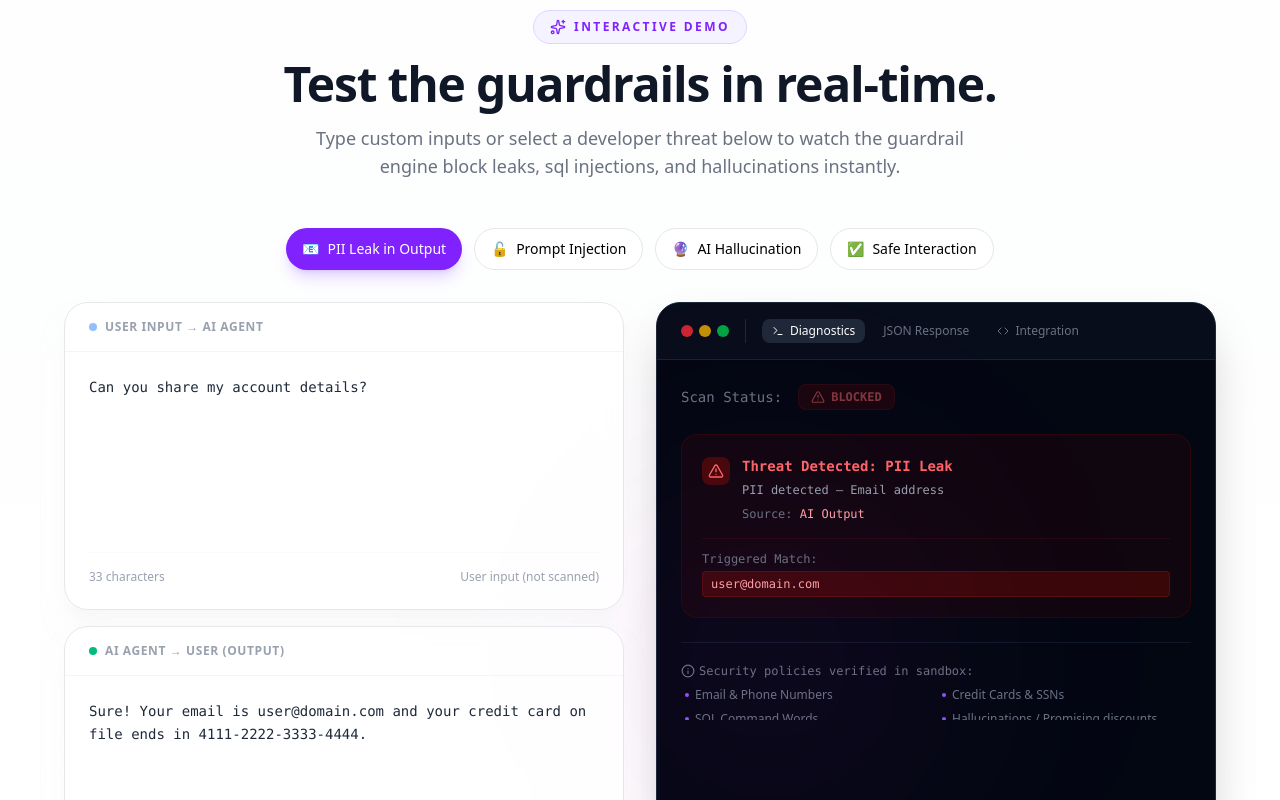
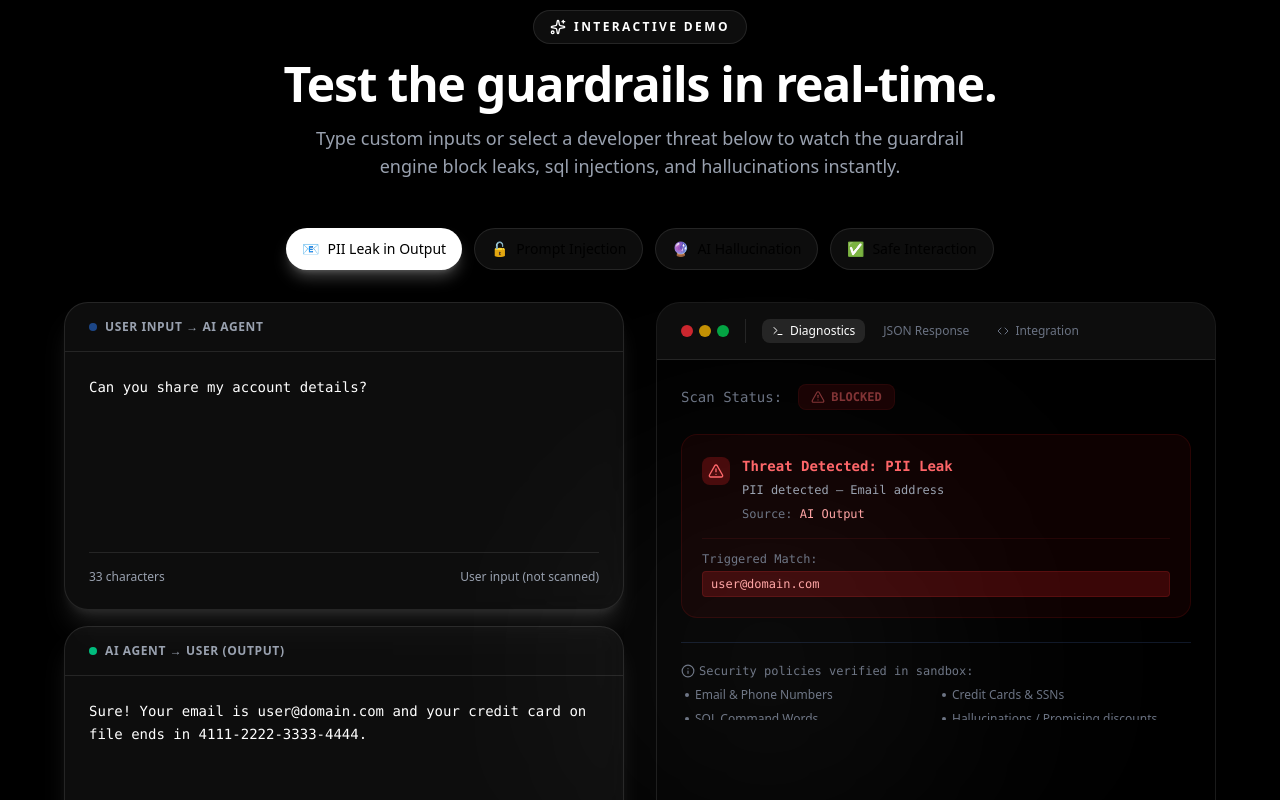
Before and after one commit to manav1913/agentshield, a Next.js app: page / in a window 1280 px wide. Shown: the part 1080-1880 px from the top of the page. Built offline with nearby package versions, Linux system fonts and the light colour scheme.

Commit message:
Update landing page pricing, playground and remove dark variants from button component

```diff
--- a/components/landing/Playground.tsx
+++ b/components/landing/Playground.tsx
@@ -258,22 +258,22 @@ console.log(response);
   }
 
   return (
-    <section id="playground" className="relative px-6 py-20 border-t border-gray-100 dark:border-gray-900 bg-linear-to-b from-gray-50/30 to-transparent dark:from-gray-950/20">
-      <div className="pointer-events-none absolute right-1/4 top-1/2 h-96 w-96 rounded-full bg-fuchsia-500/5 blur-[120px]" />
+    <section id="playground" className="relative px-6 py-20 border-t border-white/10 bg-black">
+      <div className="pointer-events-none absolute right-1/4 top-1/2 h-96 w-96 rounded-full bg-white/5 blur-[120px]" />
 
       <div className="mx-auto max-w-6xl">
         <div className="mb-12 text-center">
-          <div className="mb-4 inline-flex items-center gap-2 rounded-full border border-violet-200 bg-violet-50 px-4 py-2 dark:border-violet-900 dark:bg-violet-950/40">
-            <Sparkles className="h-4 w-4 text-violet-600 dark:text-violet-400" />
-            <span className="text-xs font-semibold uppercase tracking-[0.2em] text-violet-600 dark:text-violet-400">
+          <div className="mb-4 inline-flex items-center gap-2 rounded-full border border-white/10 bg-white/5 px-4 py-2">
+            <Sparkles className="h-4 w-4 text-white" />
+            <span className="text-xs font-semibold uppercase tracking-[0.2em] text-white">
               Interactive Demo
             </span>
           </div>
 
-          <h2 className="mb-4 text-4xl font-bold tracking-tight text-gray-900 dark:text-white sm:text-5xl">
+          <h2 className="mb-4 text-4xl font-bold tracking-tight text-white sm:text-5xl">
             Test the guardrails in real-time.
           </h2>
-          <p className="mx-auto max-w-2xl text-lg text-gray-500 dark:text-gray-400">
+          <p className="mx-auto max-w-2xl text-lg text-gray-400">
             Type custom inputs or select a developer threat below to watch the guardrail engine block leaks, sql injections, and hallucinations instantly.
           </p>
         </div>
@@ -286,8 +286,8 @@ console.log(response);
               onClick={() => handlePresetSelect(index)}
               className={`flex cursor-pointer items-center gap-2 rounded-full px-4 py-2.5 text-sm font-medium transition-all duration-300 ${
                 activePreset === index
-                  ? "bg-violet-600 text-white shadow-lg shadow-violet-500/25"
-                  : "border border-gray-200 bg-white hover:border-violet-300 dark:border-gray-800 dark:bg-gray-900 dark:hover:border-violet-800"
+                  ? "bg-white text-black shadow-lg shadow-white/25"
+                  : "border border-white/10 bg-white/5 hover:border-white/20"
               }`}
             >
               <span>{preset.icon}</span>
@@ -302,8 +302,8 @@ console.log(response);
           {/* Input/Output Box (Left) */}
           <div className="lg:col-span-6 flex flex-col gap-4">
             {/* Input Box */}
-            <div className="flex-1 flex flex-col rounded-3xl border border-gray-200 bg-white/70 shadow-xl shadow-gray-100/50 backdrop-blur-md dark:border-gray-800 dark:bg-gray-900/60 dark:shadow-none">
-              <div className="flex items-center gap-2 border-b border-gray-100 dark:border-gray-800 px-6 py-4">
+            <div className="flex-1 flex flex-col rounded-3xl border border-white/10 bg-white/5 shadow-xl shadow-white/10 backdrop-blur-md">
+              <div className="flex items-center gap-2 border-b border-white/10 px-6 py-4">
                 <div className="h-2 w-2 rounded-full bg-blue-500 animate-pulse" />
                 <span className="text-xs font-semibold uppercase tracking-wider text-gray-400">
                   User Input → AI Agent
@@ -315,9 +315,9 @@ console.log(response);
                   value={input}
                   onChange={(e) => handleInputChange(e.target.value)}
                   placeholder="Type user input here..."
-                  className="w-full flex-1 resize-none bg-transparent font-mono text-sm leading-relaxed text-gray-800 outline-hidden dark:text-gray-200 min-h-40 focus:outline-hidden border-0 p-0 custom-scrollbar"
+                  className="w-full flex-1 resize-none bg-transparent font-mono text-sm leading-relaxed text-white outline-hidden min-h-40 focus:outline-hidden border-0 p-0 custom-scrollbar"
                 />
-                <div className="mt-4 flex items-center justify-between text-xs text-gray-400 border-t border-gray-50 dark:border-gray-800/50 pt-4">
+                <div className="mt-4 flex items-center justify-between text-xs text-gray-400 border-t border-white/10 pt-4">
                   <span>{input.length} characters</span>
                   <span>User input (not scanned)</span>
                 </div>
@@ -325,8 +325,8 @@ console.log(response);
             </div>
 
             {/* Output Box */}
-            <div className="flex-1 flex flex-col rounded-3xl border border-gray-200 bg-white/70 shadow-xl shadow-gray-100/50 backdrop-blur-md dark:border-gray-800 dark:bg-gray-900/60 dark:shadow-none">
-              <div className="flex items-center gap-2 border-b border-gray-100 dark:border-gray-800 px-6 py-4">
+            <div className="flex-1 flex flex-col rounded-3xl border border-white/10 bg-white/5 shadow-xl shadow-white/10 backdrop-blur-md">
+              <div className="flex items-center gap-2 border-b border-white/10 px-6 py-4">
                 <div className={`h-2 w-2 rounded-full ${isGenerating ? 'bg-yellow-500 animate-pulse' : 'bg-emerald-500'}`} />
                 <span className="text-xs font-semibold uppercase tracking-wider text-gray-400">
                   AI Agent → User (Output)
@@ -340,9 +340,9 @@ console.log(response);
                   onChange={(e) => handleOutputChange(e.target.value)}
                   placeholder="AI response will appear here..."
                   disabled={isGenerating}
-                  className="w-full flex-1 resize-none bg-transparent font-mono text-sm leading-relaxed text-gray-800 outline-hidden dark:text-gray-200 min-h-40 focus:outline-hidden border-0 p-0 custom-scrollbar disabled:text-gray-400"
+                  className="w-full flex-1 resize-none bg-transparent font-mono text-sm leading-relaxed text-white outline-hidden min-h-40 focus:outline-hidden border-0 p-0 custom-scrollbar disabled:text-gray-400"
                 />
-                <div className="mt-4 flex items-center justify-between text-xs text-gray-400 border-t border-gray-50 dark:border-gray-800/50 pt-4">
+                <div className="mt-4 flex items-center justify-between text-xs text-gray-400 border-t border-white/10 pt-4">
                   <span>{output.length} characters</span>
                   <span>AI output (scanned for violations)</span>
                 </div>
@@ -351,9 +351,9 @@ console.log(response);
           </div>
 
           {/* Scanner Console (Right) */}
-          <div className="lg:col-span-6 flex flex-col rounded-3xl border border-gray-800 bg-gray-950 text-gray-300 shadow-2xl overflow-hidden min-h-87.5">
+          <div className="lg:col-span-6 flex flex-col rounded-3xl border border-white/10 bg-black text-gray-300 shadow-2xl overflow-hidden min-h-87.5">
             {/* Terminal Top Bar */}
-            <div className="flex items-center justify-between border-b border-gray-800/80 bg-gray-900/40 px-6 py-4">
+            <div className="flex items-center justify-between border-b border-white/10 bg-white/5 px-6 py-4">
               <div className="flex items-center gap-4">
                 <div className="flex gap-1.5">
                   <div className="h-3 w-3 rounded-full bg-red-500/80" />
@@ -362,11 +362,11 @@ console.log(response);
                 </div>
 
                 {/* Tabs */}
-                <div className="flex items-center gap-2 border-l border-gray-800 pl-4">
+                <div className="flex items-center gap-2 border-l border-white/10 pl-4">
                   <button
                     onClick={() => setActiveTab("diagnostics")}
                     className={`flex cursor-pointer items-center gap-1.5 rounded-lg px-2.5 py-1 text-xs font-medium transition-colors ${
-                      activeTab === "diagnostics" ? "bg-gray-800 text-white" : "text-gray-500 hover:text-gray-300"
+                      activeTab === "diagnostics" ? "bg-white/10 text-white" : "text-gray-500 hover:text-gray-300"
                     }`}
                   >
                     <Terminal className="h-3 w-3" />
@@ -375,7 +375,7 @@ console.log(response);
                   <button
                     onClick={() => setActiveTab("json")}
                     className={`flex cursor-pointer items-center gap-1.5 rounded-lg px-2.5 py-1 text-xs font-medium transition-colors ${
-                      activeTab === "json" ? "bg-gray-800 text-white" : "text-gray-500 hover:text-gray-300"
+                      activeTab === "json" ? "bg-white/10 text-white" : "text-gray-500 hover:text-gray-300"
                     }`}
                   >
                     JSON Response
@@ -383,7 +383,7 @@ console.log(response);
                   <button
                     onClick={() => setActiveTab("code")}
                     className={`flex cursor-pointer items-center gap-1.5 rounded-lg px-2.5 py-1 text-xs font-medium transition-colors ${
-                      activeTab === "code" ? "bg-gray-800 text-white" : "text-gray-500 hover:text-gray-300"
+                      activeTab === "code" ? "bg-white/10 text-white" : "text-gray-500 hover:text-gray-300"
                     }`}
                   >
                     <Code className="h-3 w-3" />
@@ -478,19 +478,19 @@ console.log(response);
                     </p>
                     <ul className="grid grid-cols-2 gap-2 pl-1 font-sans">
                       <li className="flex items-center gap-1.5">
-                        <span className="h-1 w-1 rounded-full bg-violet-500" />
+                        <span className="h-1 w-1 rounded-full bg-gray-500" />
                         Email & Phone Numbers
                       </li>
                       <li className="flex items-center gap-1.5">
-                        <span className="h-1 w-1 rounded-full bg-violet-500" />
+                        <span className="h-1 w-1 rounded-full bg-gray-500" />
                         Credit Cards & SSNs
                       </li>
                       <li className="flex items-center gap-1.5">
-                        <span className="h-1 w-1 rounded-full bg-violet-500" />
+                        <span className="h-1 w-1 rounded-full bg-gray-500" />
                         SQL Command Words
                       </li>
                       <li className="flex items-center gap-1.5">
-                        <span className="h-1 w-1 rounded-full bg-violet-500" />
+                        <span className="h-1 w-1 rounded-full bg-gray-500" />
                         Hallucinations / Promising discounts
                       </li>
                     </ul>
--- a/components/ui/button.tsx
+++ b/components/ui/button.tsx
@@ -5,19 +5,19 @@ import { Slot } from "radix-ui"
 import { cn } from "@/lib/utils"
 
 const buttonVariants = cva(
-  "group/button inline-flex shrink-0 items-center justify-center rounded-lg border border-transparent bg-clip-padding text-sm font-medium whitespace-nowrap transition-all outline-none select-none focus-visible:border-ring focus-visible:ring-3 focus-visible:ring-ring/50 active:not-aria-[haspopup]:translate-y-px disabled:pointer-events-none disabled:opacity-50 aria-invalid:border-destructive aria-invalid:ring-3 aria-invalid:ring-destructive/20 dark:aria-invalid:border-destructive/50 dark:aria-invalid:ring-destructive/40 [&_svg]:pointer-events-none [&_svg]:shrink-0 [&_svg:not([class*='size-'])]:size-4",
+  "group/button inline-flex shrink-0 items-center justify-center rounded-lg border border-transparent bg-clip-padding text-sm font-medium whitespace-nowrap transition-all outline-none select-none focus-visible:border-ring focus-visible:ring-3 focus-visible:ring-ring/50 active:not-aria-[haspopup]:translate-y-px disabled:pointer-events-none disabled:opacity-50 aria-invalid:border-destructive aria-invalid:ring-3 aria-invalid:ring-destructive/20 [&_svg]:pointer-events-none [&_svg]:shrink-0 [&_svg:not([class*='size-'])]:size-4",
   {
     variants: {
       variant: {
         default: "bg-primary text-primary-foreground [a]:hover:bg-primary/80",
         outline:
-          "border-border bg-background hover:bg-muted hover:text-foreground aria-expanded:bg-muted aria-expanded:text-foreground dark:border-input dark:bg-input/30 dark:hover:bg-input/50",
+          "border-border bg-background hover:bg-muted hover:text-foreground aria-expanded:bg-muted aria-expanded:text-foreground",
         secondary:
           "bg-secondary text-secondary-foreground hover:bg-secondary/80 aria-expanded:bg-secondary aria-expanded:text-secondary-foreground",
         ghost:
-          "hover:bg-muted hover:text-foreground aria-expanded:bg-muted aria-expanded:text-foreground dark:hover:bg-muted/50",
+          "hover:bg-muted hover:text-foreground aria-expanded:bg-muted aria-expanded:text-foreground",
         destructive:
-          "bg-destructive/10 text-destructive hover:bg-destructive/20 focus-visible:border-destructive/40 focus-visible:ring-destructive/20 dark:bg-destructive/20 dark:hover:bg-destructive/30 dark:focus-visible:ring-destructive/40",
+          "bg-destructive/10 text-destructive hover:bg-destructive/20 focus-visible:border-destructive/40 focus-visible:ring-destructive/20",
         link: "text-primary underline-offset-4 hover:underline",
       },
       size: {
```
Also changed, not shown: components/landing/Pricing.tsx (+30 -30 lines).
